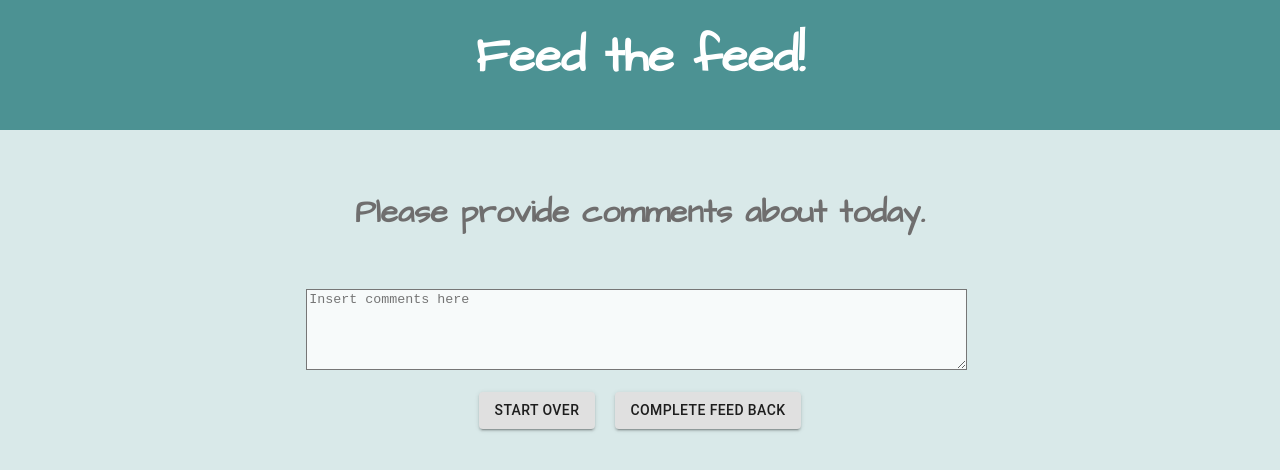
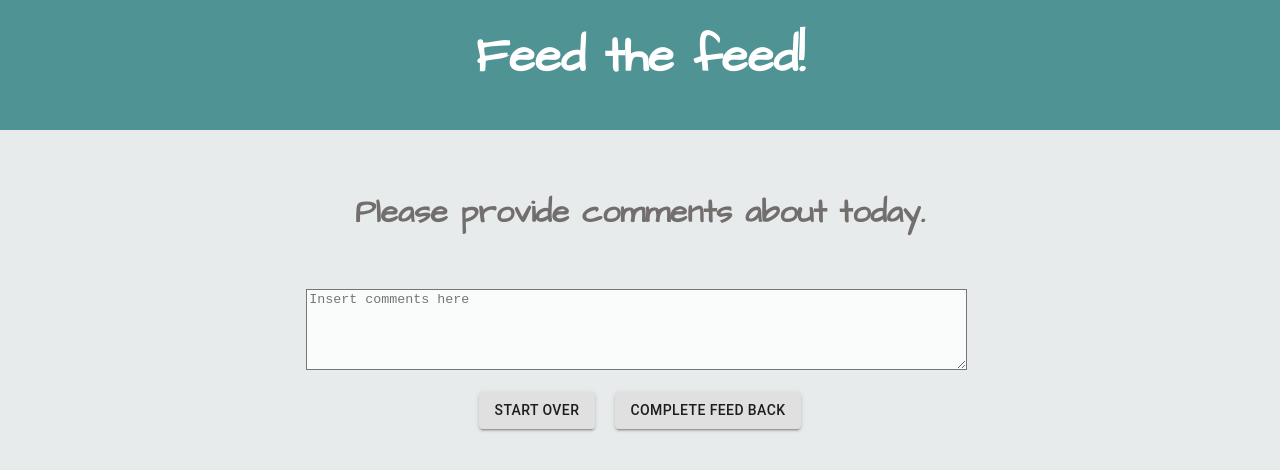
Before and after one commit to yyerthao/redux-feedback-loop, a React (Create React App) app: page /#/comments in a window 1280 px wide. Shown: the top 470 px of the page. Built offline with nearby package versions, Linux system fonts and the light colour scheme.

Commit message:
Update to do list, css styling

```diff
--- a/src/components/App/App.css
+++ b/src/components/App/App.css
@@ -1,11 +1,11 @@
 html{
-    background-color: rgb(217, 233, 233);
+    background-color: rgb(232, 235, 235);
 }
 
 .App {
   text-align: center;
   font-family: 'Architects Daughter', cursive;
-  background-color: rgb(217, 233, 233);
+    background-color: rgb(232, 235, 235);
   color: rgba(91, 87, 87, 0.845);
 }
 
--- a/src/components/Review/Review.js
+++ b/src/components/Review/Review.js
@@ -3,7 +3,7 @@ import { connect } from 'react-redux';
 import { withStyles } from '@material-ui/core/styles';
 import Button from '@material-ui/core/Button';
 import './Review.css';
-import axios from 'axios';
+// import axios from 'axios';
 
 const styles = theme => ({
     button: {
@@ -29,23 +29,23 @@ thankYou = (event) => {
 
 }
 
-  handleOnClick = () => {
-      console.log('ReduxState object: ', this.props.reduxState);
-      axios({
-              method: 'POST',
-              url: '/feedback',
-              data: this.props.reduxState,
-          })
-          .then((response) => {
-              console.log('response', response);
-              console.log('response.data', response.data);
-              this.props.history.push('/thankyou');
-          })
-          .catch((err) => {
-              console.error(err);
-          });
-  };
-
+// handleSubmit = (event) => {
+//     event.preventDefault();
+//     console.log(`Adding book`, this.state.newBook);
+//     // TODO - axios request to server to add book
+//     axios.post('/feedback', this.state.newBook).then((response) => {
+//         console.log('back from POST:', response.data);
+//         this.setState = {
+//             newBook: {
+//                 title: '',
+//                 author: ''
+//             }
+//         }
+//         this.props.getBooks();
+//     }).catch((err) => {
+//         console.log(err);
+//     }) // end axios
+// } // end handleSubmit
 
     render(){
         const classes = this.props;
@@ -56,10 +56,11 @@ thankYou = (event) => {
 
                  <Button
                     onClick={(event) => this.thankYou(event)}
-                    variant="contained"
-                    className={classes.button}>
+                     variant="contained"
+                     className={classes.button}>
                         Next
                 </Button>
+                <br></br>
             </div>
             </>
         )
@@ -67,7 +68,12 @@ thankYou = (event) => {
 }
 
 
-const putStateOnProps = (reduxState) => ({reduxState});
+const putStateOnProps = (reduxState) => ({
+    feelingsReducer: reduxState.feelingsReducer,
+    understandReducer: reduxState.understandReducer,
+    supportReducer: reduxState.supportReducer,
+    commentsReducer: reduxState.commentsReducer,
+});
 
 export default connect(putStateOnProps)(withStyles(styles)(Review));
 
--- a/src/index.js
+++ b/src/index.js
@@ -29,38 +29,38 @@ import logger from 'redux-logger';
 // }
 
 
-const feelingsReducer = (state = {}, action) => {
+const feelingsReducer = (state = [], action) => {
     if(action.type === 'FEELINGS') {
         return action.payload;
     } else if (action.type === 'NEW_FEEDBACK'){
-        return {};
+        return [];
     }
     return state;
 }
 
-const understandReducer = (state = {}, action) => {
+const understandReducer = (state = [], action) => {
     if(action.type === 'UNDERSTANDING') {
         return action.payload;
     } else if (action.type === 'NEW_FEEDBACK'){
-        return {};
+        return [];
     }
     return state;
 }
 
-const supportReducer = (state = {}, action) => {
+const supportReducer = (state = [], action) => {
     if(action.type === 'SUPPORT') {
         return action.payload;
     } else if (action.type === 'NEW_FEEDBACK'){
-        return {};
+        return [];
     }
     return state;
 }
 
-const commentsReducer = (state = {}, action) => {
+const commentsReducer = (state = [], action) => {
     if(action.type === 'COMMENTS') {
         return action.payload;
     } else if (action.type === 'NEW_FEEDBACK'){
-        return {};
+        return [];
     }
     return state;
 }
```
Also changed, not shown: src/components/Comments/Comments.js (+0 -38 lines), 1 other file (tests, documents, lock files or other folders).
